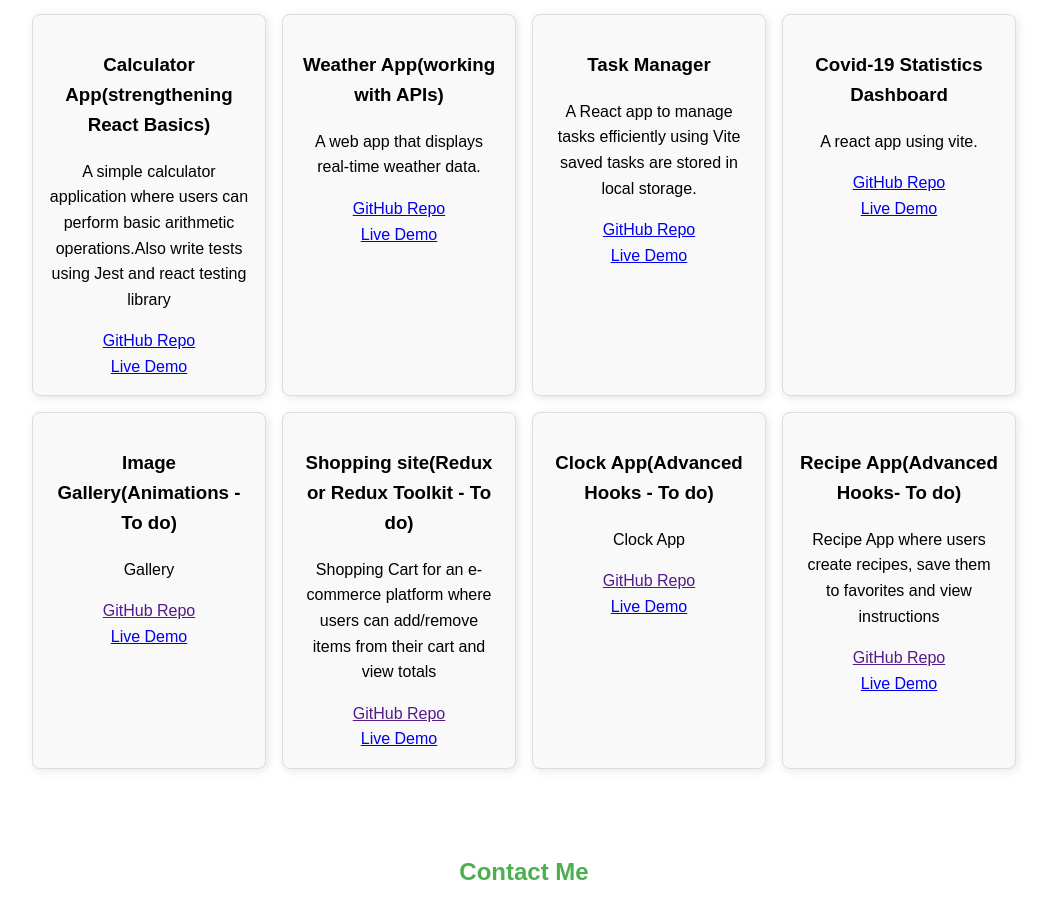
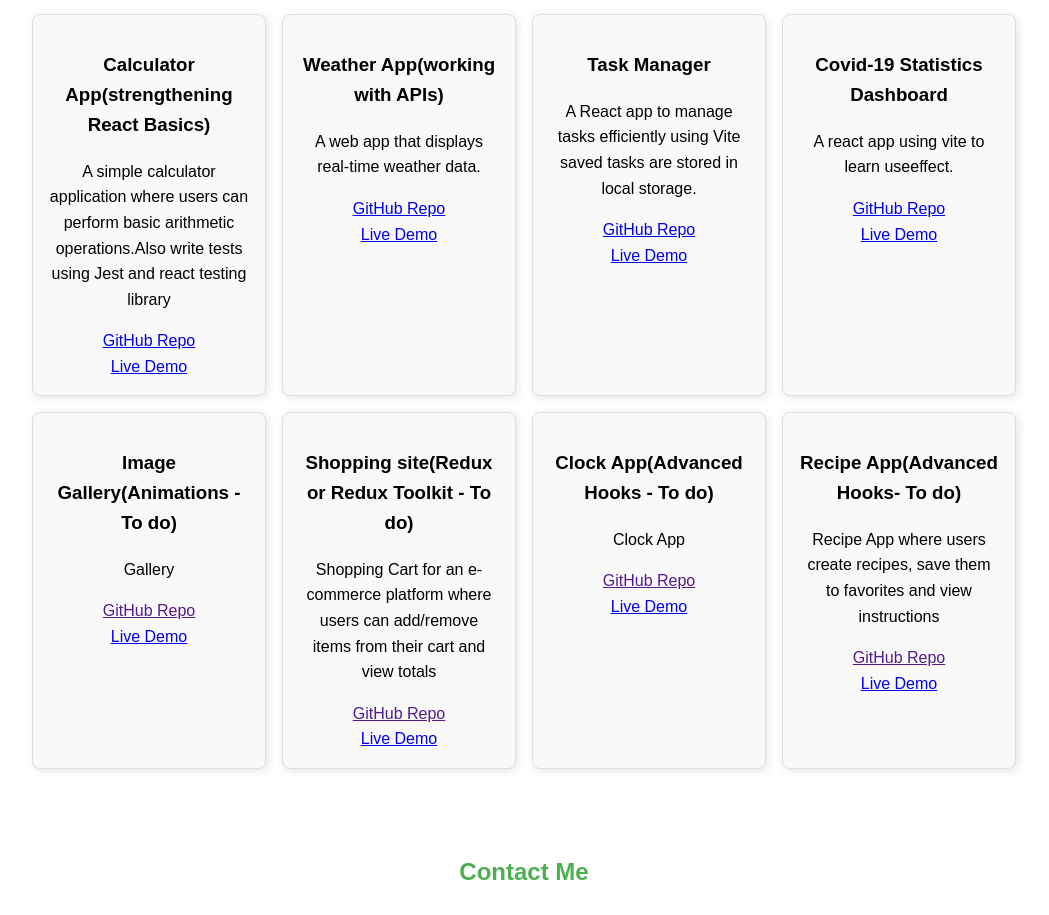
Before and after one commit to arunajibu/portfolio, a React (Create React App) app: page / in a window 1280 px wide. Shown: the part 2360-3275 px from the top of the page, without its empty margins (116-1165 px from the left). Built offline with nearby package versions, Linux system fonts and the light colour scheme.

Commit message:
adding covid dashboard project v1.1

```diff
--- a/src/components/Projects.js
+++ b/src/components/Projects.js
@@ -27,7 +27,7 @@ const projects = [
   },
   {
     name: "Covid-19 Statistics Dashboard",
-    description: "A react app using vite.",
+    description: "A react app using vite to learn useeffect.",
     github: "https://github.com/arunajibu/covid-statistics.git",
     demo: "https://arunajibu.github.io/covid-statistics"
   },
```
